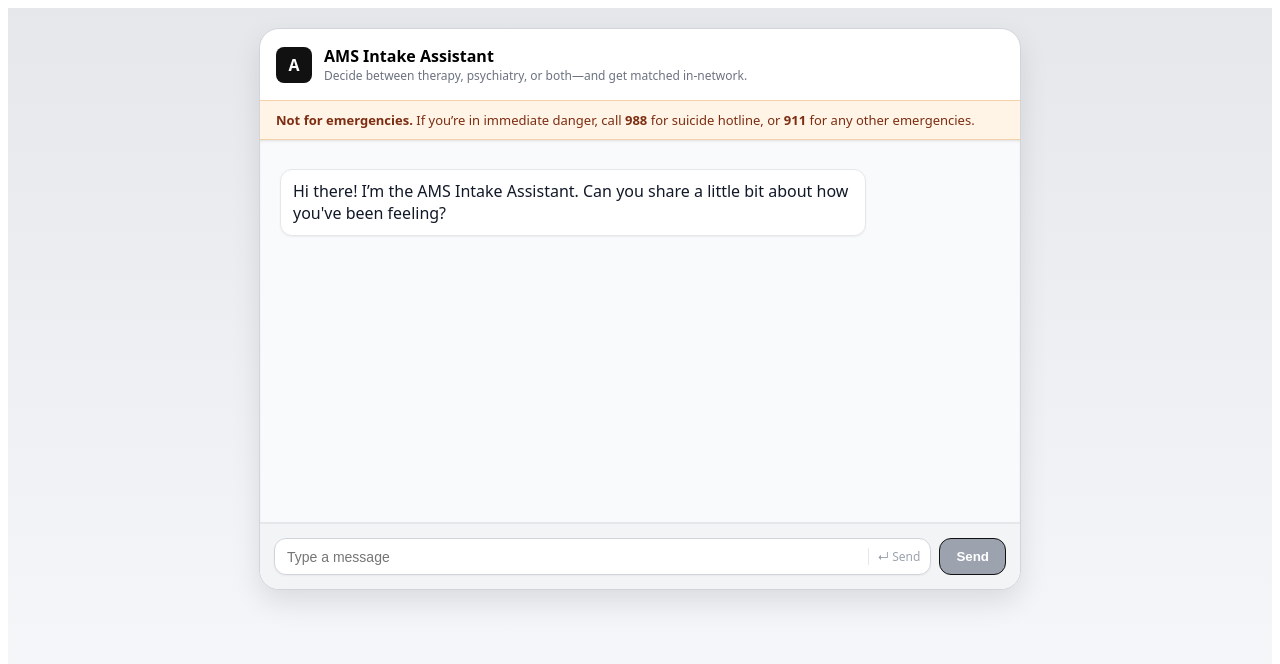
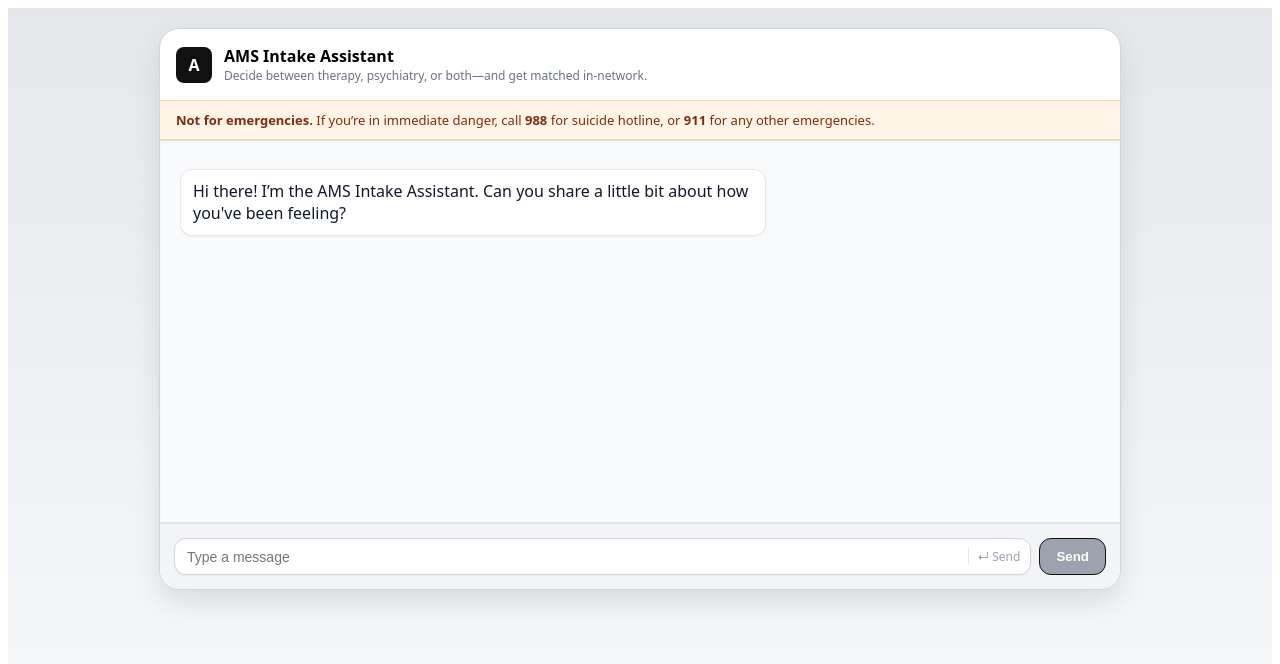
Before and after one commit to puglb2/azure-ai-ams, a React (Vite) app: page / in a window 1280 px wide. Shown: the top 664 px of the page. Built offline with nearby package versions, Linux system fonts and the light colour scheme.

Commit message:
Update App.tsx

```diff
--- a/src/App.tsx
+++ b/src/App.tsx
@@ -146,7 +146,7 @@ export default function App() {
 >
   <div
     style={{
-      maxWidth: 760,
+      maxWidth: 960,
       width: '100%',
       height: '70vh', // keeps it from overflowing vertically
       display: 'flex',
```
